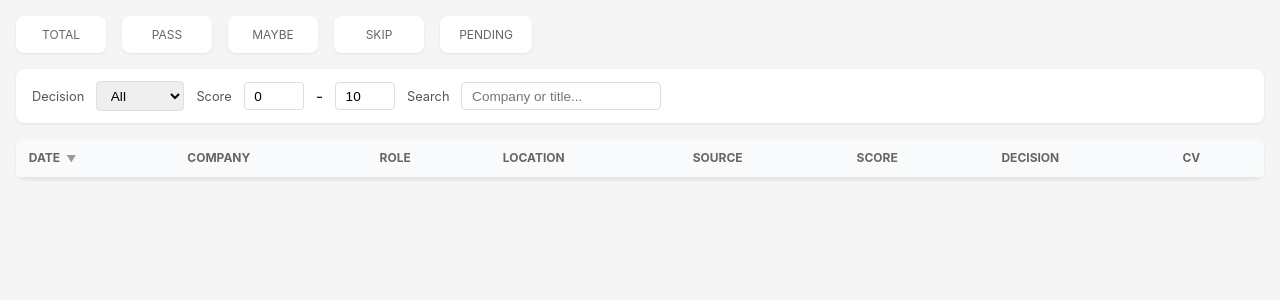
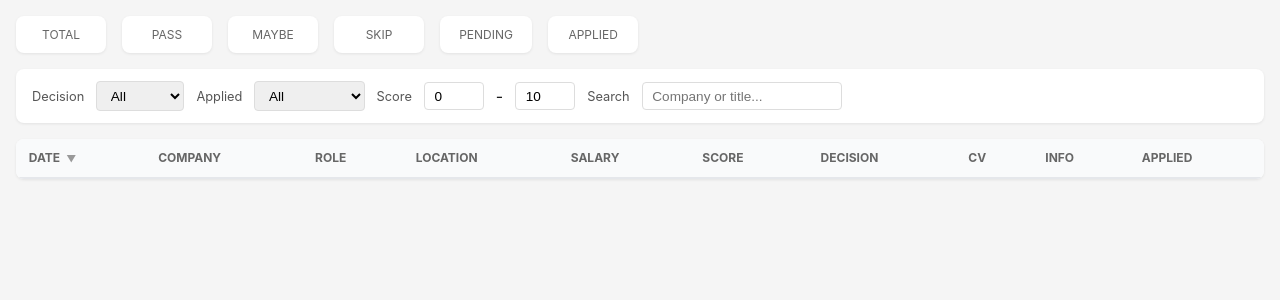
Before and after one commit to Cameleolam/jobs-funnel, a FastAPI app: template ui/templates/jobs.html in a window 1280 px wide. Shown: the top 300 px of the page. Run offline with FastAPI, Linux system fonts and the light colour scheme; the template is opened without the code that fills it, so the values that code supplies are empty; some libraries are stand-ins or nearby versions.

Commit message:
feat: add applied tracking, notes, salary/remote/flag columns, and import Excel data

```diff
--- a/scripts/setup_db.sql
+++ b/scripts/setup_db.sql
@@ -42,7 +42,10 @@ CREATE TABLE IF NOT EXISTS jobs (
     sheet_synced    BOOLEAN DEFAULT FALSE,
     sheet_synced_at TIMESTAMPTZ,
 
-    user_status     TEXT              -- future: review/applied/interview/offer/rejected
+    user_status     TEXT,             -- future: review/applied/interview/offer/rejected
+    applied         BOOLEAN DEFAULT FALSE,
+    applied_at      TIMESTAMPTZ,
+    notes           TEXT
 );
 
 CREATE INDEX IF NOT EXISTS idx_jobs_status ON jobs(status);
--- a/ui/server.py
+++ b/ui/server.py
@@ -7,7 +7,6 @@ Start:
 
 import os
 import re
-
 from contextlib import contextmanager
 from pathlib import Path
 
@@ -35,7 +34,16 @@ TEMPLATES_DIR = Path(__file__).resolve().parent / "templates"
 app = FastAPI(title="Jobs Funnel UI")
 templates = Jinja2Templates(directory=str(TEMPLATES_DIR))
 
+# ── Row columns selected for list views ──────────────────────────────
+ROW_COLS = (
+    "id, url, title, company, location, source, fit_score, decision, "
+    "cv_variant, reasoning, status, crawled_at, analyzed_at, "
+    "salary_min, salary_max, salary_currency, remote, likely_english, "
+    "tags, priority_notes, applied, notes"
+)
 
+
+# ── Jinja filters ────────────────────────────────────────────────────
 def html_to_text(value):
     if not value:
         return ""
@@ -51,7 +59,29 @@ def html_to_text(value):
     return text.strip()
 
 
+def format_salary(job):
+    mn, mx = job.get("salary_min"), job.get("salary_max")
+    if not mn and not mx:
+        return ""
+    cur = (job.get("salary_currency") or "EUR").upper()
+    sym = {"EUR": "\u20ac", "USD": "$", "CHF": "CHF", "GBP": "\u00a3"}.get(cur, cur)
+    if mn and mx:
+        return f"{mn // 1000}-{mx // 1000}k {sym}"
+    if mn:
+        return f"{mn // 1000}k+ {sym}"
+    return f"{mx // 1000}k {sym}"
+
+
+def has_flag(notes):
+    if not notes:
+        return False
+    lower = notes.lower()
+    return any(kw in lower for kw in ("manual check", "flag", "fetch full", "fetch the"))
+
+
 templates.env.filters["html_to_text"] = html_to_text
+templates.env.filters["format_salary"] = format_salary
+templates.env.filters["has_flag"] = has_flag
 
 
 def render(request: Request, name: str, ctx: dict | None = None):
@@ -104,6 +134,10 @@ def get_stats():
         f"SELECT COUNT(*) as cnt FROM {TABLE} WHERE status = 'pending'"
     )
     stats["pending"] = pending["cnt"] if pending else 0
+    applied = fetch_one(
+        f"SELECT COUNT(*) as cnt FROM {TABLE} WHERE applied = TRUE"
+    )
+    stats["applied"] = applied["cnt"] if applied else 0
     return stats
 
 
@@ -117,6 +151,7 @@ async def index(request: Request):
 async def list_jobs(
     request: Request,
     decision: str = Query("", alias="decision"),
+    applied: str = Query("", alias="applied"),
     min_score: int = Query(0, alias="min_score"),
     max_score: int = Query(10, alias="max_score"),
     search: str = Query("", alias="search"),
@@ -126,7 +161,8 @@ async def list_jobs(
     offset: int = Query(0, alias="offset"),
 ):
     allowed_sorts = {
-        "crawled_at", "fit_score", "company", "title", "location", "decision",
+        "crawled_at", "fit_score", "company", "title", "location",
+        "decision", "applied", "analyzed_at",
     }
     sort_col = sort if sort in allowed_sorts else "crawled_at"
     sort_dir = "ASC" if order.lower() == "asc" else "DESC"
@@ -137,6 +173,10 @@ async def list_jobs(
     if decision:
         conditions.append("decision = %s")
         params.append(decision)
+    if applied == "yes":
+        conditions.append("applied = TRUE")
+    elif applied == "no":
+        conditions.append("(applied = FALSE OR applied IS NULL)")
     conditions.append("COALESCE(fit_score, 0) >= %s")
     params.append(min_score)
     conditions.append("COALESCE(fit_score, 0) <= %s")
@@ -147,9 +187,7 @@ async def list_jobs(
 
     where = " AND ".join(conditions)
     query = (
-        f"SELECT id, url, title, company, location, source, fit_score, decision, "
-        f"cv_variant, reasoning, status, crawled_at "
-        f"FROM {TABLE} WHERE {where} "
+        f"SELECT {ROW_COLS} FROM {TABLE} WHERE {where} "
         f"ORDER BY {sort_col} {sort_dir} LIMIT %s OFFSET %s"
     )
     params.extend([limit, offset])
@@ -167,7 +205,7 @@ async def list_jobs(
 async def job_detail(request: Request, job_id: int):
     job = fetch_one(f"SELECT * FROM {TABLE} WHERE id = %s", (job_id,))
     if not job:
-        return HTMLResponse("<tr><td colspan='8'>Job not found</td></tr>", status_code=404)
+        return HTMLResponse("<tr><td colspan='11'>Job not found</td></tr>", status_code=404)
     return render(request, "partials/job_detail.html", {"job": job})
 
 
@@ -179,11 +217,34 @@ async def update_job(request: Request, job_id: int, decision: str = Form(...)):
         f"UPDATE {TABLE} SET decision = %s WHERE id = %s",
         (decision, job_id),
     )
-    job = fetch_one(
-        f"SELECT id, url, title, company, location, source, fit_score, decision, "
-        f"cv_variant, reasoning, status, crawled_at FROM {TABLE} WHERE id = %s",
-        (job_id,),
+    job = fetch_one(f"SELECT {ROW_COLS} FROM {TABLE} WHERE id = %s", (job_id,))
+    return render(request, "partials/job_row_single.html", {"job": job})
+
+
+@app.patch("/jobs/{job_id}/applied", response_class=HTMLResponse)
+async def toggle_applied(request: Request, job_id: int, applied: str = Form(...)):
+    is_applied = applied == "true"
+    if is_applied:
+        execute(
+            f"UPDATE {TABLE} SET applied = TRUE, applied_at = NOW() WHERE id = %s",
+            (job_id,),
+        )
+    else:
+        execute(
+            f"UPDATE {TABLE} SET applied = FALSE, applied_at = NULL WHERE id = %s",
+            (job_id,),
+        )
+    job = fetch_one(f"SELECT {ROW_COLS} FROM {TABLE} WHERE id = %s", (job_id,))
+    return render(request, "partials/job_row_single.html", {"job": job})
+
+
+@app.patch("/jobs/{job_id}/notes", response_class=HTMLResponse)
+async def update_notes(request: Request, job_id: int, notes: str = Form("")):
+    execute(
+        f"UPDATE {TABLE} SET notes = %s WHERE id = %s",
+        (notes if notes.strip() else None, job_id),
     )
+    job = fetch_one(f"SELECT {ROW_COLS} FROM {TABLE} WHERE id = %s", (job_id,))
     return render(request, "partials/job_row_single.html", {"job": job})
 
 
@@ -195,13 +256,8 @@ async def rescore_job(request: Request, job_id: int, description: str = Form(...
         f"sheet_synced = FALSE, sheet_synced_at = NULL WHERE id = %s",
         (description, job_id),
     )
-    job = fetch_one(
-        f"SELECT id, url, title, company, location, source, fit_score, decision, "
-        f"cv_variant, reasoning, status, crawled_at FROM {TABLE} WHERE id = %s",
-        (job_id,),
-    )
+    job = fetch_one(f"SELECT {ROW_COLS} FROM {TABLE} WHERE id = %s", (job_id,))
     return render(request, "partials/job_row_single.html", {"job": job})
-
 
 
 @app.get("/stats", response_class=HTMLResponse)
--- a/ui/templates/base.html
+++ b/ui/templates/base.html
@@ -15,7 +15,7 @@
       line-height: 1.5;
     }
 
-    .container { max-width: 1400px; margin: 0 auto; padding: 1rem; }
+    .container { max-width: 1600px; margin: 0 auto; padding: 1rem; }
 
     /* ── Stats bar ──────────────────────────────── */
     .stats-bar {
@@ -39,6 +39,7 @@
     .stat-card.maybe .value { color: #ca8a04; }
     .stat-card.skip .value { color: #9ca3af; }
     .stat-card.pending .value { color: #2563eb; }
+    .stat-card.applied .value { color: #7c3aed; }
 
     /* ── Filter bar ─────────────────────────────── */
     .filter-bar {
--- a/ui/templates/jobs.html
+++ b/ui/templates/jobs.html
@@ -25,6 +25,13 @@
     <option value="SKIP">SKIP</option>
   </select>
 
+  <label>Applied</label>
+  <select name="applied">
+    <option value="">All</option>
+    <option value="yes">Applied</option>
+    <option value="no">Not applied</option>
+  </select>
+
   <label>Score</label>
   <input type="number" name="min_score" value="0" min="0" max="10" title="Min score">
   <span>-</span>
@@ -34,7 +41,6 @@
   <input type="search" name="search" placeholder="Company or title...">
 
   <span class="htmx-indicator" id="filter-spinner"><span class="spinner"></span></span>
-
 </form>
 
 <!-- Jobs table -->
@@ -45,10 +51,12 @@
       <th class="sortable" data-sort="company">Company</th>
       <th class="sortable" data-sort="title">Role</th>
       <th class="sortable" data-sort="location">Location</th>
-      <th>Source</th>
+      <th>Salary</th>
       <th class="sortable" data-sort="fit_score">Score</th>
       <th class="sortable" data-sort="decision">Decision</th>
       <th>CV</th>
+      <th>Info</th>
+      <th class="sortable" data-sort="applied">Applied</th>
     </tr>
   </thead>
   <tbody id="job-table-body"
--- a/ui/templates/partials/job_rows.html
+++ b/ui/templates/partials/job_rows.html
@@ -3,13 +3,13 @@
 {% endfor %}
 
 {% if jobs|length == 0 %}
-<tr><td colspan="8" style="text-align:center; padding:2rem; color:#999;">No jobs match the current filters.</td></tr>
+<tr><td colspan="10" style="text-align:center; padding:2rem; color:#999;">No jobs match the current filters.</td></tr>
 {% endif %}
 
 {% if total > offset + limit %}
 {% set remaining = total - offset - limit %}
 <tr id="load-more-row">
-  <td colspan="8" style="text-align:center; padding:0.8rem;">
+  <td colspan="10" style="text-align:center; padding:0.8rem;">
     <button class="btn btn-primary btn-sm"
             hx-get="/jobs?offset={{ offset + limit }}&limit={{ limit }}"
             hx-target="#load-more-row"
--- a/ui/templates/partials/stats.html
+++ b/ui/templates/partials/stats.html
@@ -19,4 +19,8 @@
     <div class="label">Pending</div>
     <div class="value">{{ stats.pending }}</div>
   </div>
+  <div class="stat-card applied">
+    <div class="label">Applied</div>
+    <div class="value">{{ stats.applied }}</div>
+  </div>
 </div>
```
Also changed, not shown: other parts of ui/templates/base.html (+69 -1 lines), ui/templates/partials/job_detail.html (+30 -1 lines), ui/templates/partials/job_row_single.html (+38 -5 lines).
